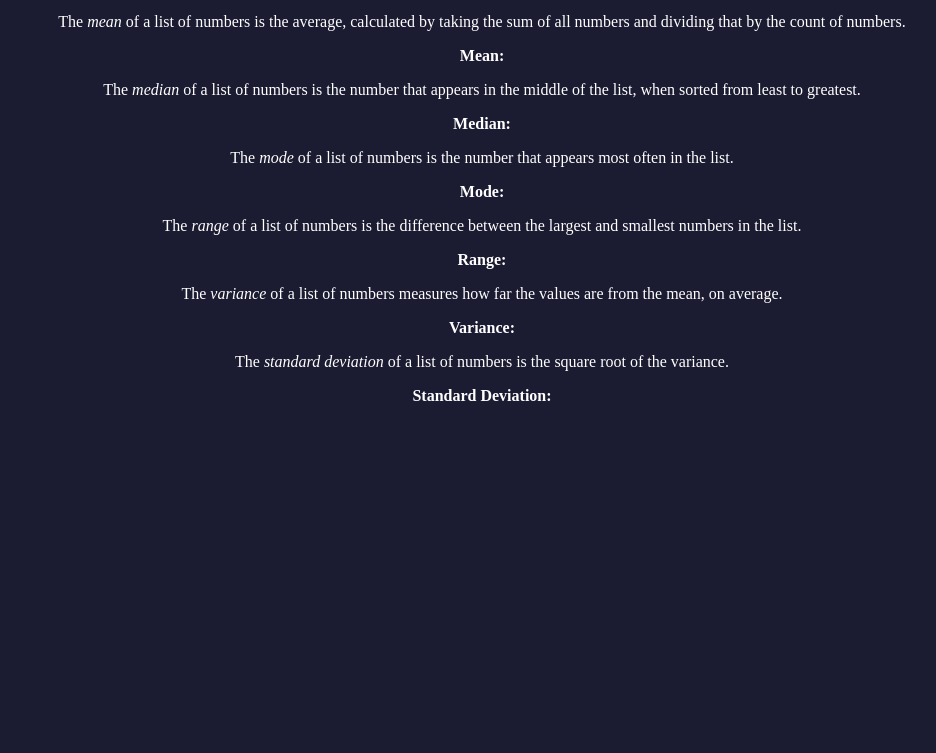
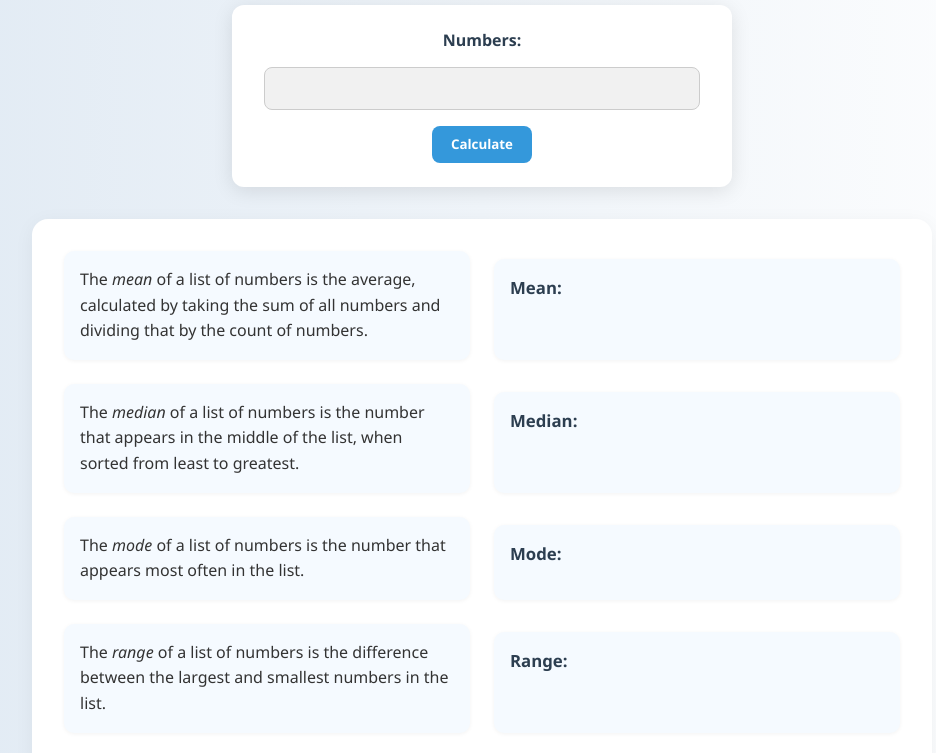
Before and after one commit to Afzaal-Web/statistic-calculator, a website: page index.html in a window 1280 px wide. Shown: the part 140-893 px from the top of the page, without its empty margins (158-1094 px from the left). Before the commit the page ends 800 px from the top, so only its background shows below. Drawn offline with Linux system fonts and the light colour scheme.

Commit message:
Js changes

```diff
--- a/index.html
+++ b/index.html
@@ -11,7 +11,7 @@
     <h1>Statistics Calculator</h1>
     <p>Enter a list of comma-separated numbers.</p>
 
-    <form onsubmit="calculate();">
+    <form onsubmit="calculate(); return false;">
       <label for="numbers">Numbers:</label>
       <input type="text" name="numbers" id="numbers" />
       <button type="submit">Calculate</button>
--- a/script.js
+++ b/script.js
@@ -1,5 +1,45 @@
+/* The .reduce() method in JavaScript is used to combine all elements of an array into
+ a single value — like a total, a product, a string, or even an object.
+
+ acc = accumulator (starts as 0 here)
+curr = current array item
+It adds each item to the accumulator
+The **0** at the end is the initial value of the accumulator (acc).
+
+ */
+const getMean = (array) => array.reduce((acc, el) => acc + el, 0) / array.length;
+
+const getMedian = (array) => {
+  const sorted = array.toSorted((a, b) => a - b);
+  const median =
+    sorted.length % 2 === 0
+      ? getMean([sorted[sorted.length / 2], sorted[sorted.length / 2 - 1]])
+      : sorted[Math.floor(sorted.length / 2)];
+  return median;
+}
+
+const getMode = (array) => {
+  const counts = {};
+  array.forEach(el => {
+if(counts[el]){
+  counts[el] += 1;
+}
+else{
+  counts[el] = 1;
+}
+  })
+  return counts;
+}
+
 const calculate = () => {
   const value = document.querySelector("#numbers").value;
   const array = value.split(/,\s*/g);
-  const numbers = array.map(el => Number(el));
+  const numbers = array.map(el => Number(el)).filter(el => !isNaN(el));
+
+  const mean = getMean(numbers);
+  const median = getMedian(numbers);
+  console.log(getMode(numbers));
+
+  document.querySelector("#mean").textContent = mean;
+  document.querySelector("#median").textContent = median;
 }
--- a/styles.css
+++ b/styles.css
@@ -1,23 +1,122 @@
+/* Reset and base styles */
+* {
+  box-sizing: border-box;
+  margin: 0;
+  padding: 0;
+  font-family: 'Segoe UI', Tahoma, Geneva, Verdana, sans-serif;
+}
+
 body {
-  margin: 0;
-  background-color: rgb(27, 27, 50);
+  background: linear-gradient(to right, #dfe9f3, #ffffff);
+  color: #333;
+  padding: 2rem;
+  display: flex;
+  flex-direction: column;
+  align-items: center;
+}
+
+/* Heading */
+h1 {
+  color: #2c3e50;
+  margin-bottom: 1rem;
+  font-size: 2.5rem;
   text-align: center;
-  color: #fff;
+}
+
+/* Paragraphs */
+p {
+  line-height: 1.6;
+  max-width: 700px;
+}
+
+/* Form Styling */
+form {
+  background-color: #ffffff;
+  padding: 1.5rem 2rem;
+  border-radius: 12px;
+  box-shadow: 0 4px 20px rgba(0, 0, 0, 0.1);
+  margin-top: 1rem;
+  display: flex;
+  flex-direction: column;
+  align-items: center;
+  gap: 1rem;
+  width: 100%;
+  max-width: 500px;
+}
+
+label {
+  font-weight: 600;
+  color: #2c3e50;
+}
+
+input[type="text"] {
+  padding: 0.6rem 1rem;
+  border: 1px solid #ccc;
+  border-radius: 8px;
+  width: 100%;
+  font-size: 1rem;
+  background-color: #f1f1f1;
+  color: #2c3e50;
 }
 
 button {
+  padding: 0.6rem 1.2rem;
+  background-color: #3498db;
+  color: white;
+  font-weight: 600;
+  border: none;
+  border-radius: 8px;
   cursor: pointer;
-  background-color: rgb(59, 59, 79);
-  border: 3px solid white;
-  color: white;
+  transition: background 0.3s ease;
 }
 
-input {
-  background-color: rgb(10, 10, 35);
-  color: white;
-  border: 1px solid rgb(59, 59, 79);
+button:hover {
+  background-color: #2980b9;
+}
+
+/* Results Layout */
+.results {
+  background-color: #ffffff;
+  margin-top: 2rem;
+  padding: 2rem;
+  border-radius: 16px;
+  max-width: 900px;
+  box-shadow: 0 4px 20px rgba(0, 0, 0, 0.05);
+  display: grid;
+  grid-template-columns: 1fr 1fr;
+  gap: 1.5rem;
+}
+
+.results p {
+  background-color: #f5faff;
+  padding: 1rem;
+  border-radius: 10px;
+  box-shadow: 0 1px 4px rgba(0, 0, 0, 0.05);
 }
 
 .bold {
   font-weight: bold;
+  color: #2c3e50;
+  margin-top: 0.5rem;
+  font-size: 1.05rem;
 }
+
+/* Responsive Design */
+@media (max-width: 768px) {
+  .results {
+    grid-template-columns: 1fr;
+  }
+
+  input[type="text"] {
+    width: 100%;
+  }
+
+  form {
+    width: 100%;
+    padding: 1rem;
+  }
+
+  h1 {
+    font-size: 2rem;
+  }
+}
```
Also changed, not shown: package.json (added, +20 -0 lines), 1 other file.
